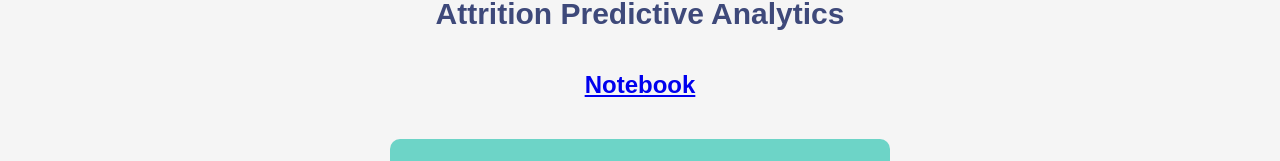
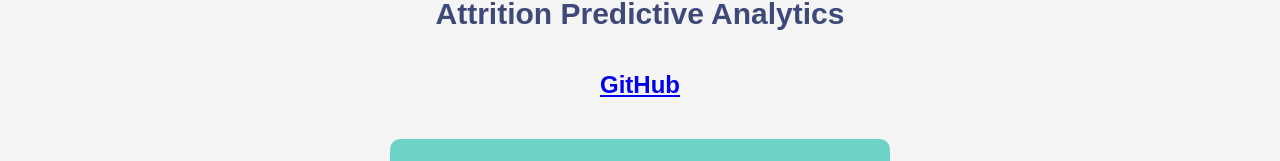
Before and after one commit to bpantha/personal-site-master-react, a React (Create React App) app: page /projects in a window 1280 px wide. Both pictures are taken after a click on the element "Attrition Predictive Analytics". Shown: the part 150-311 px from the top of the page. Built offline with nearby package versions, Linux system fonts and the light colour scheme.

Commit message:
updates to github links

```diff
--- a/src/helpers/ProjectList.js
+++ b/src/helpers/ProjectList.js
@@ -9,7 +9,7 @@ export const ProjectList = [
     image: analytics,
     skills:
       "Python, Pandas, Sklearn, TensorFlow, Matplotlib, Seaborn, Numpy, Logistic Regression, Random Forest, Neural Network",
-    link: "https://datalore.jetbrains.com/notebook/wYRCVpx60TrenOFxXSs1uy/6CVpeYieGGDzPcsswBPnDl",
+    link: "https://github.com/bpantha/Attrition-Predictive-Analytics",
   },
   {
     name: "NBA Reference",
@@ -23,13 +23,13 @@ export const ProjectList = [
     image: bits,
     skills:
       "C (Assembly, file i/o, dynamic memory allocation, binary, GDB degubber, Makefile)",
-    link: " ",
+    link: "https://github.com/bpantha/Assembler-Disassembler",
   },
   {
     name: "Philadelphia Data Analyzer",
     image: philly,
     skills: "Java, UML, N-tier architecture, file i/o, CSV, JSON",
-    link: " ",
+    link: "https://github.com/bpantha/Data-Analyzer",
   },
 ];
 
--- a/src/pages/ProjectDisplay.js
+++ b/src/pages/ProjectDisplay.js
@@ -1,17 +1,14 @@
 import React from "react";
 import { useParams } from "react-router-dom";
 import ProjectList from "../helpers/ProjectList";
+
 import "../styles/ProjectDisplay.css";
 
 function ProjectDisplay() {
   const { id } = useParams();
   const project = ProjectList[id];
-  let aName = "";
-  if (project.name === "Attrition Predictive Analytics") {
-    aName = "Notebook";
-  } else {
-    aName = "Github";
-  }
+  let aName = "GitHub";
+
   let projectLink = 0;
   if (project.link.length > 1) {
     projectLink = 1;
--- a/src/pages/Projects.js
+++ b/src/pages/Projects.js
@@ -6,7 +6,7 @@ import "../styles/Projects.css";
 function Projects() {
   return (
     <div className="projects">
-      <h1>My Personal Projects</h1>
+      <h1>Selected Projects</h1>
       <div className="projectList">
         {ProjectList.map((project, idx) => {
           return (
```
